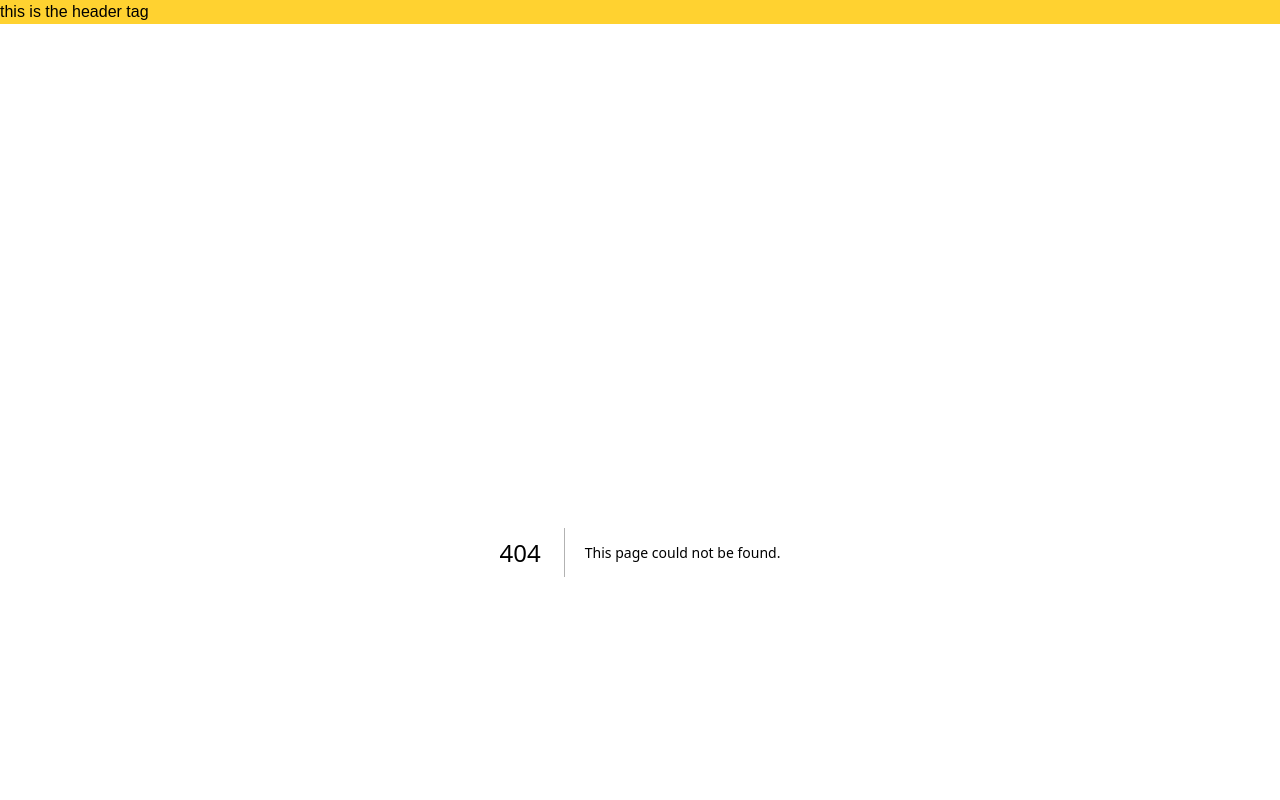
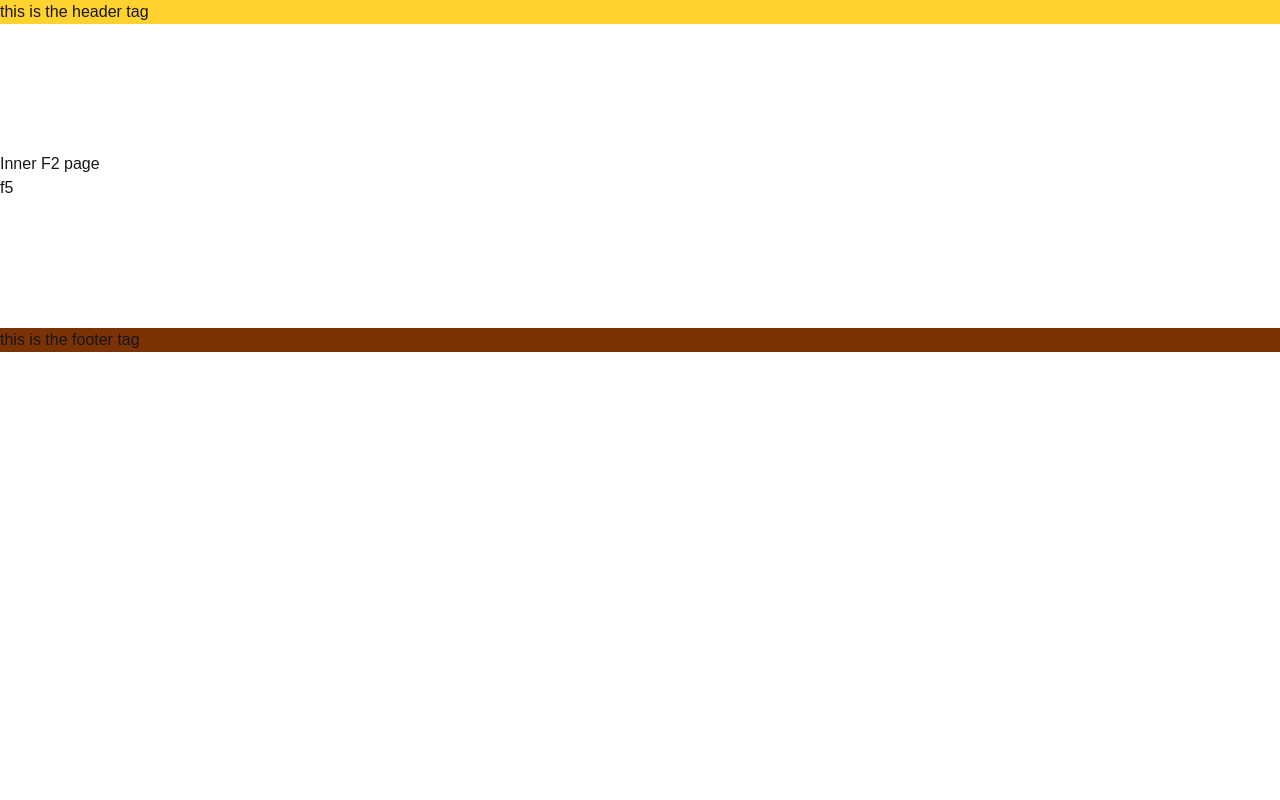
Before and after one commit to MogesBekele/next, a Next.js app: page /f1/f2/inner-f2 in a window 1280 px wide. Before the commit this address had no page. Shown: the top 800 px of the page. Built offline with nearby package versions, Linux system fonts and the light colour scheme.

Commit message:
intercepting routes

```diff
--- /dev/null
+++ b/src/app/f1/f2/inner-f2/(...)f5/page.tsx
@@ -0,0 +1,7 @@
+export default function InterceptedRouteF5() {
+  return (
+    <div>
+      <h1>(...) Intercepted Route</h1>
+    </div>
+  );
+}
--- /dev/null
+++ b/src/app/f1/f2/inner-f2/page.tsx
@@ -0,0 +1,11 @@
+import Link from "next/link";
+export default function InnerF2() {
+  return (
+    <div>
+      <h1>Inner F2 page</h1>
+      <div>
+        <Link href={'/f5'}>f5</Link>
+      </div>
+    </div>
+  );
+}
--- /dev/null
+++ b/src/app/f5/page.tsx
@@ -0,0 +1,7 @@
+export default function F5(){
+  return (
+    <div>
+      <h1>F5 page</h1>
+    </div>
+  );
+}
```
